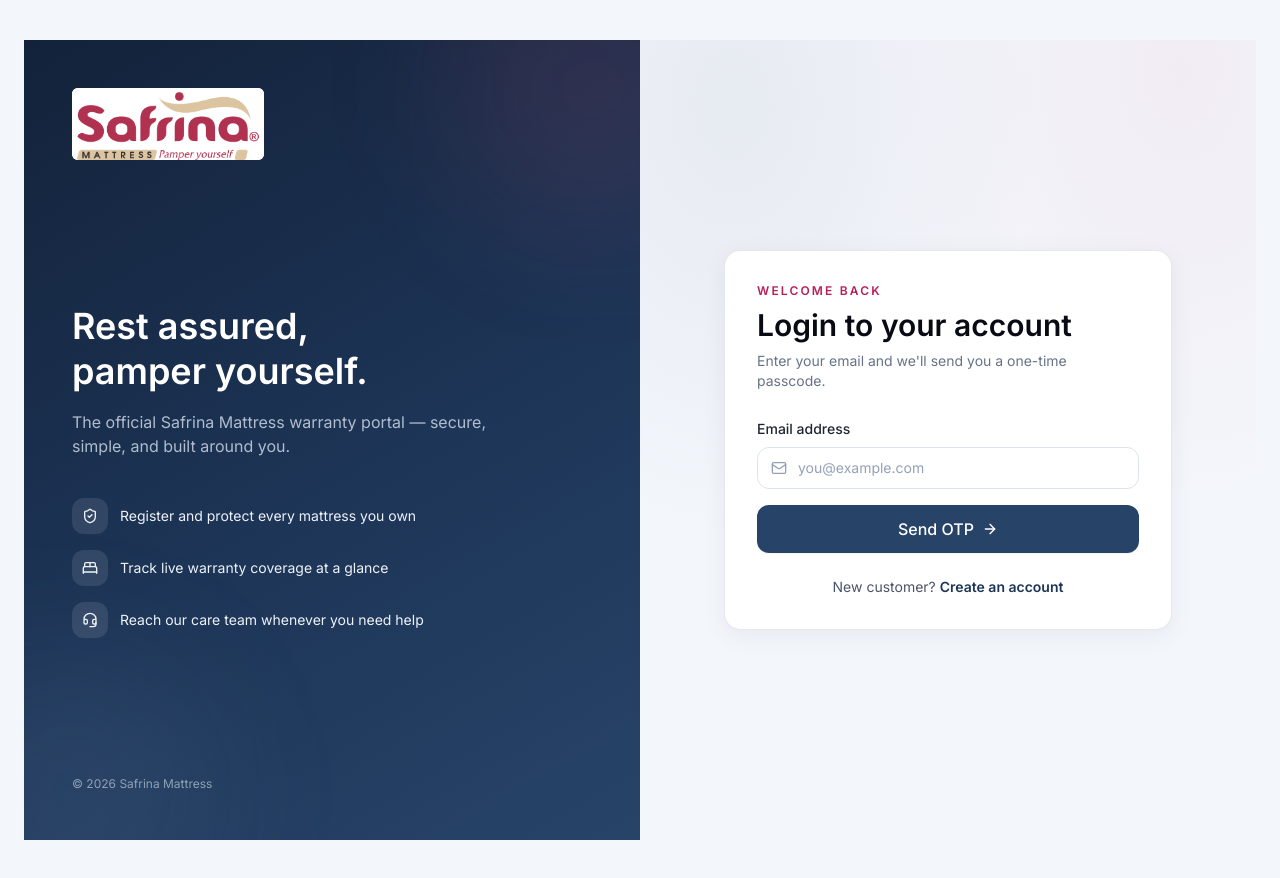
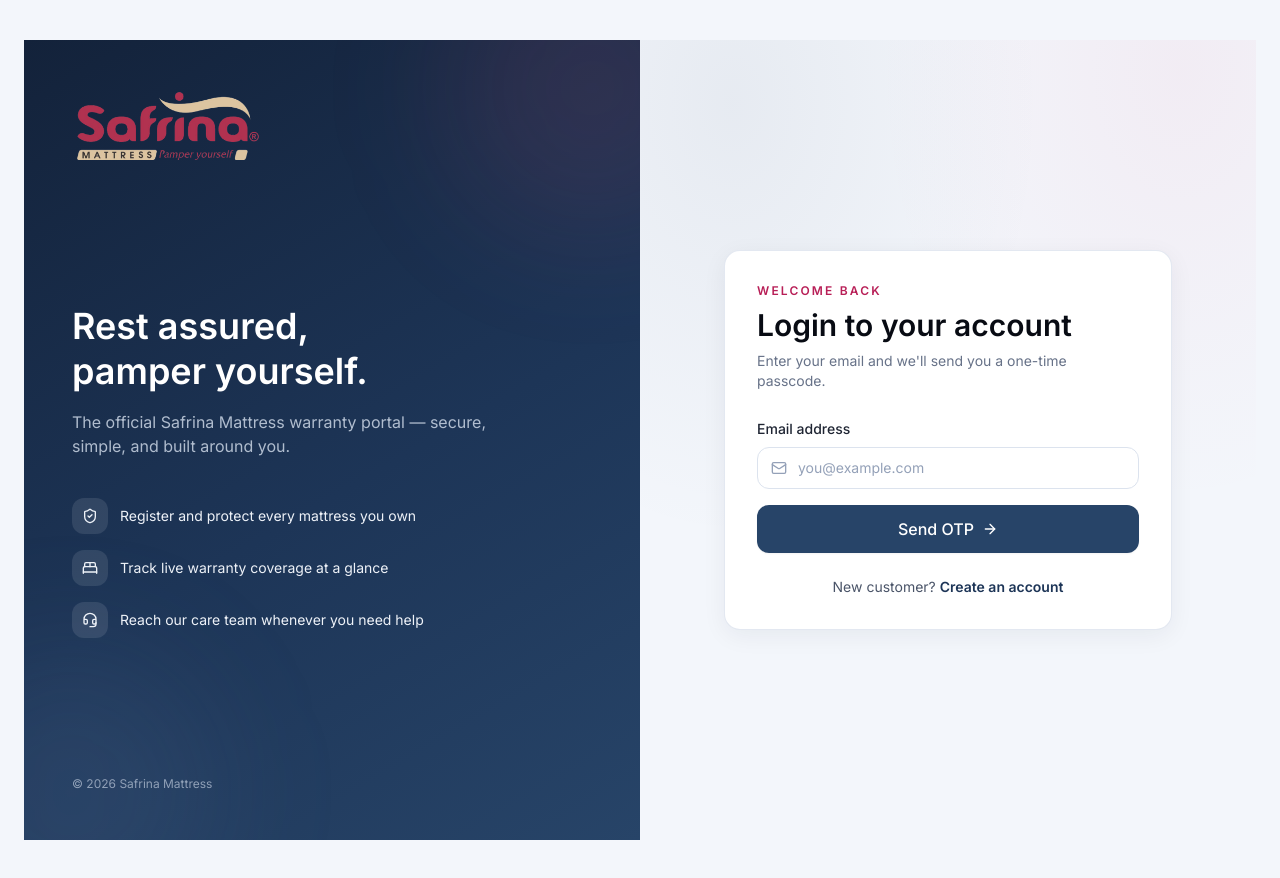
Before and after one commit to karamveersingh22/warranty_portal_frontend, a React (Vite) app: page /login in a window 1280 px wide. Built offline with nearby package versions, Linux system fonts and the light colour scheme; no server answers.

Commit message:
more logo changes

```diff
--- a/src/components/Brand.jsx
+++ b/src/components/Brand.jsx
@@ -1,13 +1,13 @@
-import safrinaLogo from '../assets/Safrina-Logo-white.png'
+import safrinaLogo from '../assets/Safrina_Logo_white_bgremove.png'
 
 /**
  * Official Safrina Mattress logo, shared across customer and admin layouts.
- * The source artwork includes white space above the mark, so the wrapper crops
- * that space consistently without modifying the supplied brand asset.
+ * The transparent source artwork is cropped and sized consistently by this
+ * component without modifying the supplied brand asset.
  */
 export function BrandMark({ className = 'h-8 w-14', rounded = 'rounded-md' }) {
   return (
-    <span className={`inline-flex shrink-0 items-center overflow-hidden bg-white ${className} ${rounded}`}>
+    <span className={`inline-flex shrink-0 items-center overflow-hidden ${className} ${rounded}`}>
       <img
         src={safrinaLogo}
         alt="Safrina Mattress"
@@ -31,7 +31,7 @@
 
   return (
     <div
-      className={`inline-flex overflow-hidden rounded-md bg-white ${sizeClass} ${className}`}
+      className={`inline-flex overflow-hidden rounded-md ${sizeClass} ${className}`}
       data-variant={variant}
       data-show-tagline={showTagline}
     >
```
Also changed, not shown: src/assets/Safrina_Logo_white_bgremove.png (added).
